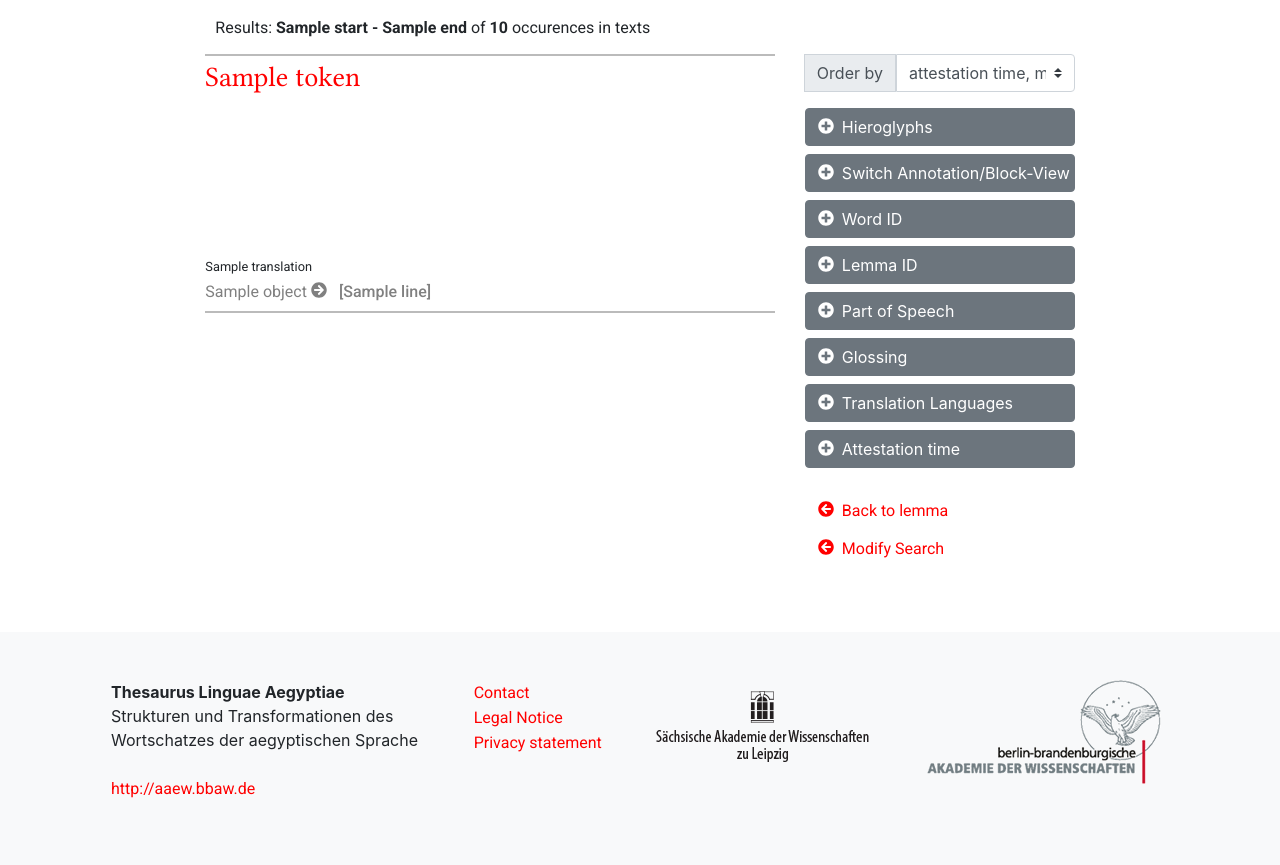
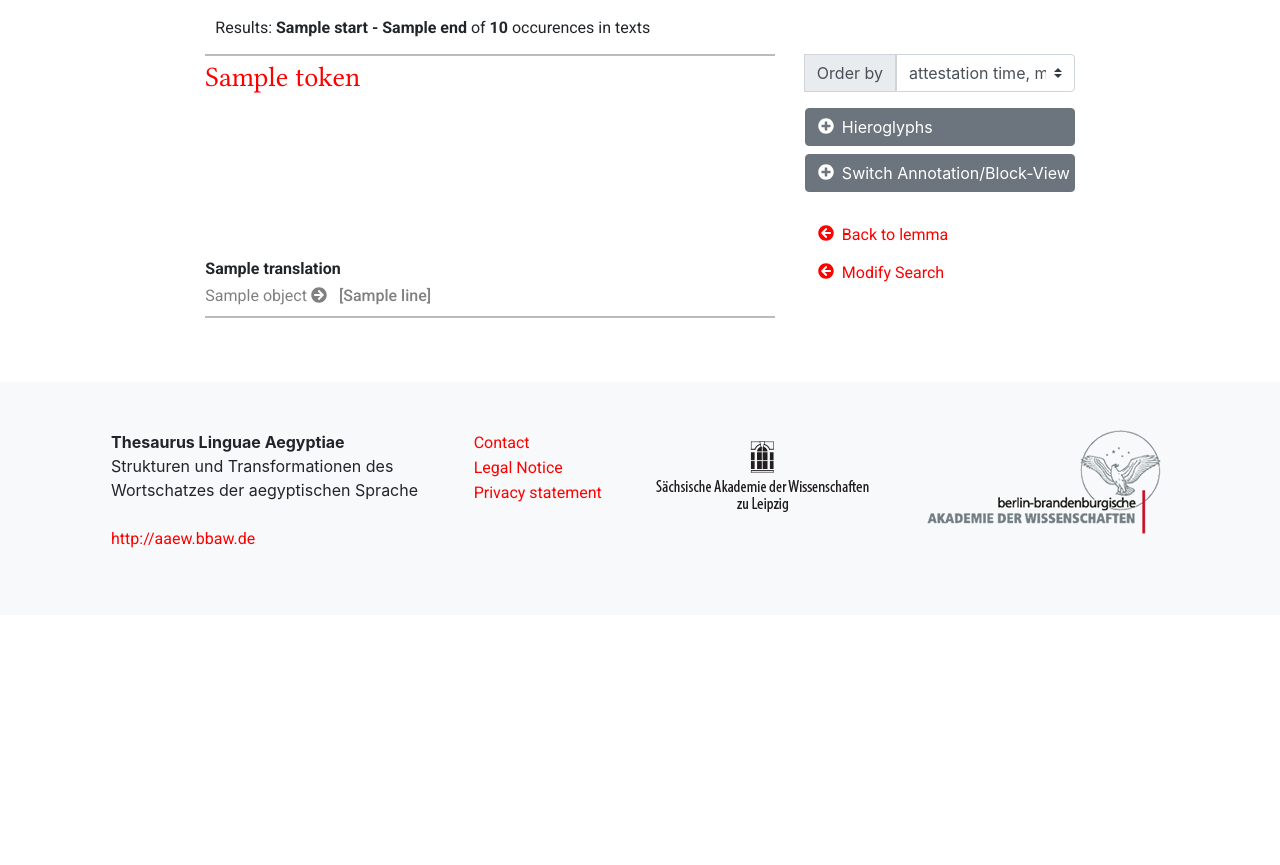
Before and after one commit to JKatzwinkel/tla-prototype-eval, a Django app: template webd/templates/search/occurrences.html in a window 1280 px wide. Shown: the part 238-1103 px from the top of the page. After the commit the page ends 786 px from the top, so only its background shows below. Run offline with Django 3.2, Linux system fonts and the light colour scheme; the template is opened without the code that fills it: most values are stand-ins (such as "Sample title", 1, 10 or a date in 2020); a map, chart or similar area stays blank; some libraries are stand-ins or nearby versions.

Commit message:
ToDos
Annotation Sub Buttons, jeweils nur eine Sprache (oder keine) anzeigen

```diff
--- a/webd/static/css/tla-styles.css
+++ b/webd/static/css/tla-styles.css
@@ -224,16 +237,14 @@ a span.lc:hover {
 	border-radius: 2px;
 }*/
 .occ-list-item .highlight-1 {
-	border: 1px solid red;
-	border-radius: 2px;
+	background-color: lightgrey;
 }
 
-.occ-list-item .translation-de,
-.occ-list-item .translation-en,
-.occ-list-item .translation-fr,
-.occ-list-item .glossing {
+.container-annotation .translation-de,
+.container-annotation .translation-en,
+.container-annotation .translation-fr,
+.container-annotation .glossing {
     font-size: 0.8em;
-
     	}
 
 
@@ -303,13 +316,23 @@ ul.annotation-block li:last-child {
     font-size: .85em;
 }
 
+.indented-buttons {margin-top: .5em;}
+.indented-buttons .btn-secondary {
+    background-color: #999;
+    border-color: #999;
+    }
+.indented-buttons .btn-secondary:hover {
+    background-color: #777;
+    border-color: #777;
+    }
+
 .word-id  {
     color: grey;
     font-size: .65em;
 }
 
-p.translation-de span  {
-    font-weight: 500;
+.translations {
+    font-weight: 600;
 }
 
 .translation .result-list-bibliography {
--- a/webd/static/js/tla-functions.js
+++ b/webd/static/js/tla-functions.js
@@ -128,6 +128,8 @@ function init() {
         $('.translation-languages-btn-de').click(function (e) {
 			e.preventDefault();
             $('.translation-de').slideToggle('slow');
+            $('.translation-en').slideUp('ease-out');
+            $('.translation-fr').slideUp('ease-out');
         });
 
     // .translation-languages EN
@@ -141,6 +143,8 @@ function init() {
         $('.translation-languages-btn-en').click(function (e) {
 			e.preventDefault();
             $('.translation-en').slideToggle('slow');
+            $('.translation-de').slideUp('ease-out');
+            $('.translation-fr').slideUp('ease-out');
         });
 
     // .translation-languages FR
@@ -154,6 +158,8 @@ function init() {
         $('.translation-languages-btn-fr').click(function (e) {
 			e.preventDefault();
             $('.translation-fr').slideToggle('slow');
+            $('.translation-en').slideUp('ease-out');
+            $('.translation-de').slideUp('ease-out');
         });
 
 
@@ -196,7 +202,17 @@ function init() {
 			e.preventDefault();
             $('.container-annotation-switch').slideToggle('slow');
         });
-
+        // Buttons
+        $('html').not('.anno-block-btn').click(function (e) {
+		        //console.log($(e.target).parent());
+		 if ($('.indented-buttons').is(':visible') && !e.target == '.indented-buttons') {
+                $('.indented-buttons').slideUp('ease-out');
+            }
+        });
+        $('.anno-block-btn').click(function (e) {
+			e.preventDefault();
+            $('.indented-buttons').slideToggle('slow');
+        });
 
 	// Copy-Text-Button
 
--- a/webd/templates/search/occurrences.html
+++ b/webd/templates/search/occurrences.html
@@ -25,7 +25,7 @@
 	<div class="row search-entries">
 		<div class="col-sm-8 result">
 			<h2 class="bbaw-libertine"><mark>{{params.transcription}}</mark></h2> <!--## transcription wird nicht mitgeliefert -->
-			<p class="lemma-id">(Lemma ID {{params.lemma}})</p>
+			<p class="lemma">(Lemma ID {{params.lemma}})</p>
 		</div>
 		<div class="col-md-4 align-right align-baseline">
             <div class="functional-icons ml-3 float-left">
@@ -113,7 +113,7 @@
                             &nbsp;
                         {% endif %}
 					</li>
-                    <li class="translation-de">
+                    <li class="translations translation-de">
 					    {% if token.translations.de %}
  							{%for translation in token.translations.de %}
 								{{translation}}
@@ -122,7 +122,7 @@
                             &nbsp;
                         {% endif %}
 					</li>
-                    <li class="translation-en hide"> <!-- ##Inhalt aktuell noch nicht in token mitgeliefert  -->
+                    <li class="translations translation-en hide"> <!-- ##Inhalt aktuell noch nicht in token mitgeliefert  -->
 					    {% if token.translations.en %}
 							{%for translation in token.translations.en %}
 								{{translation}}
@@ -131,7 +131,7 @@
                             &nbsp;
                         {% endif %}
 					</li>
-                    <li class="translation-fr hide"> <!-- ##Inhalt aktuell noch nicht in token mitgeliefert  -->
+                    <li class="translations translation-fr hide"> <!-- ##Inhalt aktuell noch nicht in token mitgeliefert  -->
 					    {% if token.translations.fr %}
 							{%for translation in token.translations.fr %}
 								{{translation}}
@@ -177,15 +177,15 @@
 
 				<!-- Translation DE -->
 				{% for translation in hit.sentence.translations.de %}
-					<p class="translation translation-de">{{translation}}</p>
+					<p class="translations translation-de">{{translation}}</p>
 				{% endfor %}
 				<!-- Translation EN, werten  -->
 				{% for translation in hit.sentence.translations.de %}
-					<p class="translation translation-en hide">{{translation}}</p>
+					<p class="translations translation-en hide">{{translation}}</p>
 				{% endfor %}
 				<!-- Translation FR -->
 				{% for translation in hit.sentence.translations.de %}
-					<p class="translation translation-fr hide">{{translation}}</p>
+					<p class="translations translation-fr hide">{{translation}}</p>
 				{% endfor %}
 
 				<div class="corpus-paths">
@@ -238,11 +238,11 @@
 
                 <button type="button" class="btn btn-block btn-secondary text-left text-decoration-none show-detail anno-block-btn"><i class="fas fa-plus-circle"></i>Switch Annotation/Block-View</button>
 				<!-- start indented buttons -->
+                <div class="indented-buttons hide">
+                    <button type="button" class="btn btn-block btn-secondary text-left text-decoration-none show-detail lemma-id-btn "><i class="fas fa-plus-circle"></i>Lemma ID</button>
                     <button type="button" class="btn btn-block btn-secondary text-left text-decoration-none show-detail word-id-btn "><i class="fas fa-plus-circle"></i>Word ID</button><!--new-->
-				<button type="button" class="btn btn-block btn-secondary text-left text-decoration-none show-detail lemma-id-btn "><i class="fas fa-plus-circle"></i>Lemma ID</button>
                     <button type="button" class="btn btn-block btn-secondary text-left text-decoration-none show-detail part-of-speech-btn"><span class="fas fa-plus-circle"></span>Part of Speech</button>
                     <button type="button" class="btn btn-block btn-secondary text-left text-decoration-none show-detail glossing-btn"><span class="fas fa-plus-circle"></span>Glossing</button>
-
                     <div class="dropdown">
                         <button type="button" class="btn btn-block btn-secondary text-left text-decoration-none show-detail translation-languages-btn" id="languages" data-toggle="dropdown" aria-haspopup="true" aria-expanded="false"><span class="fas fa-plus-circle"></span>Translation Languages</button>
                         <div class="dropdown-menu" aria-labelledby="languages">
@@ -251,11 +251,8 @@
                             <button class="dropdown-item translation-languages-btn-fr" type="button">French</button>
                           </div>
                     </div>
-				<!--<button type="button" class="btn btn-block btn-secondary text-left text-decoration-none show-detail translation-languages-btn "><span class="fas fa-plus-circle"></span>Translation Languages</button>-->
-				<!-- end indented buttons -->
-
 				    <button type="button" class="btn btn-block btn-secondary text-left text-decoration-none show-detail attestation-time-btn"><span class="fas fa-plus-circle"></span>Attestation time</button>
-
+				</div>
 				<br>
 
 				<a href="javascript:history.back()"><button type="button" class="btn btn-block btn-red text-left text-decoration-none"><span class="fas fa-arrow-circle-left"></span>Back to lemma</button></a>
```
Also changed, not shown: other parts of webd/static/css/tla-styles.css (+22 -7 lines), webd/templates/search/dict.html (+8 -4 lines). Lines whose indentation alone changed are shown as unchanged.
